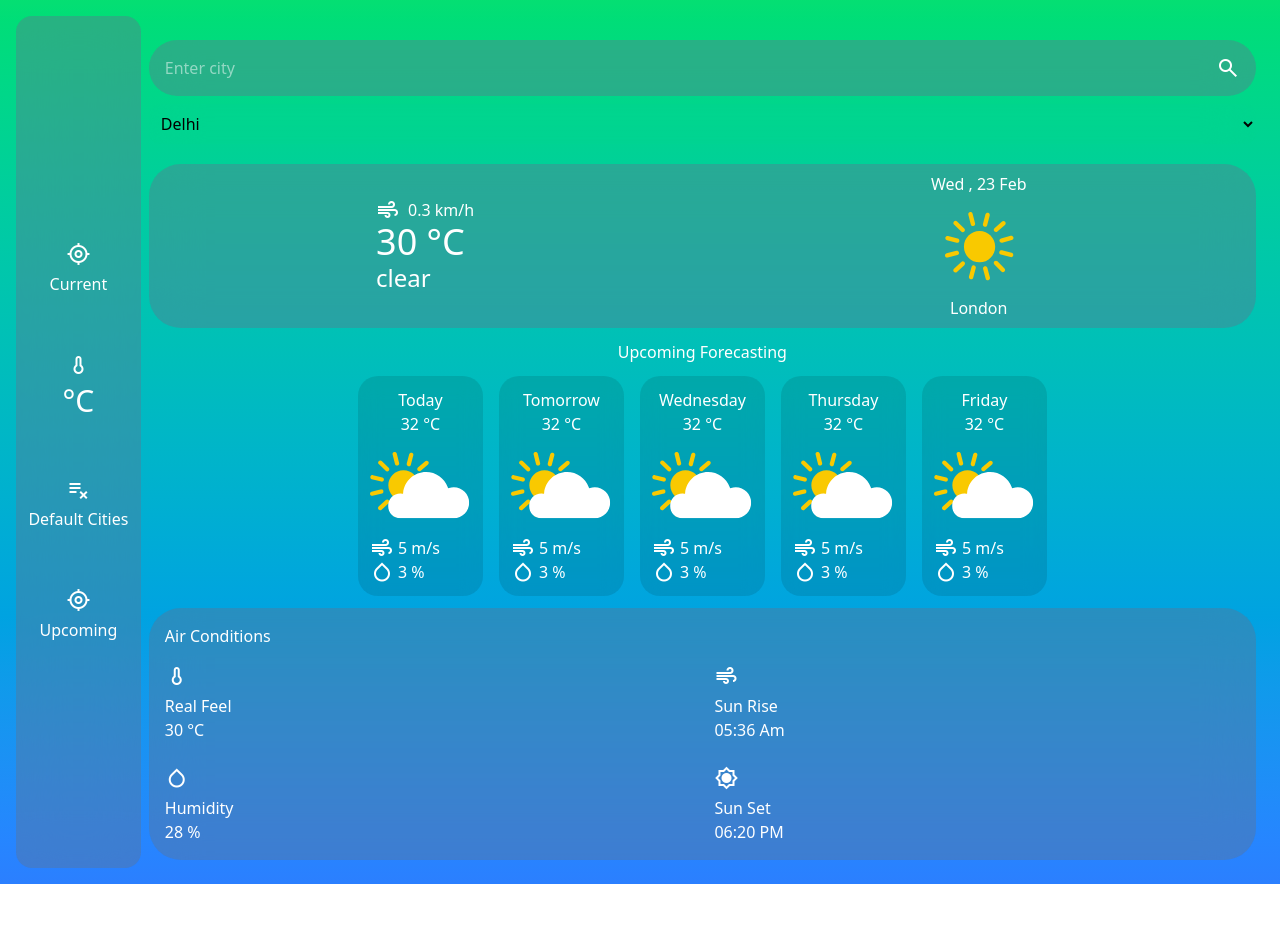
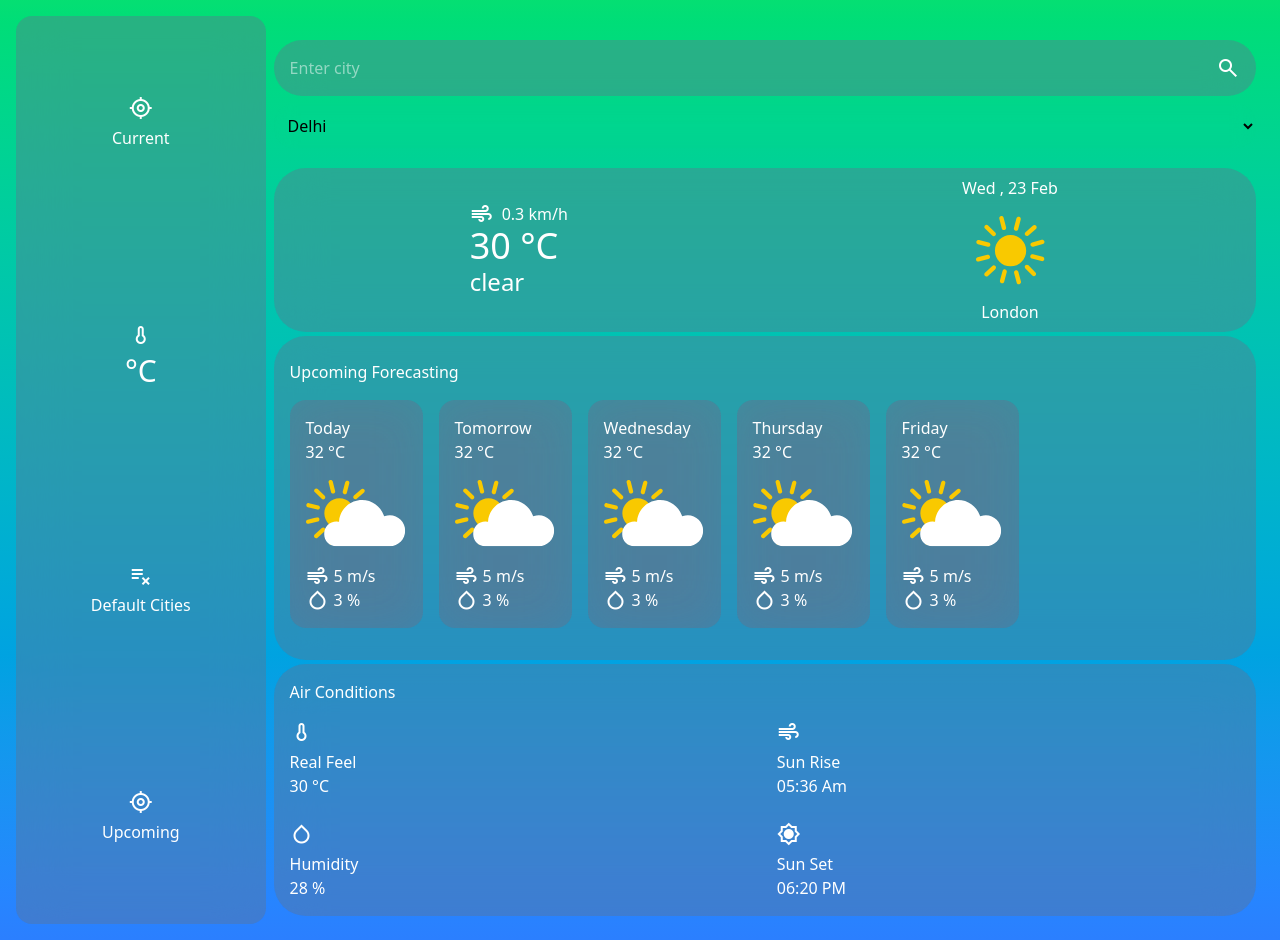
Before and after one commit to deepaktulera/Weather-Web-App, a website: page index.html in a window 1280 px wide. Before the commit the page ends 884 px from the top, so only its background shows below. Drawn offline with nearby package versions, Linux system fonts and the light colour scheme.

Commit message:
forecast ui update

```diff
--- a/index.html
+++ b/index.html
@@ -11,13 +11,13 @@
 
 <body>
     <div id="wrapper"
-        class="min-h-screen w-screen box-border p-4 text-white bg-linear-to-b from-green-400 to-blue-500 grid sm:grid-cols-[1fr_9fr]">
+        class="min-h-screen w-screen box-border p-4 text-white bg-linear-to-b from-green-400 to-blue-500 grid sm:grid-cols-[2fr_8fr]">
         <!-- Left aside bar -->
         <aside id="important-links"
-            class="bg-slate-500/40 backdrop-blur-xl rounded-2xl hidden sm:flex sm:flex-col sm:justify-center py-20 gap-8">
+            class="bg-slate-500/40 h-full backdrop-blur-xl rounded-2xl hidden sm:flex sm:flex-col sm:justify-center py-20 gap-8">
 
             <span id="close" class="material-symbols-outlined self-center flex cursor-pointer">close</span>
-            <section class="flex flex-col h-[50vh] justify-between items-center">
+            <section class="flex flex-col h-full justify-between items-center">
 
                 <button id="currect-location" class="cursor-pointer">
                     <span class="material-symbols-outlined">my_location</span>
@@ -45,12 +45,12 @@
         <!-- main container-->
         <main class="grid grid-cols-1 gap-1 p-2 ">
             <!-- serch bar -->
-            <header class="flex justify-between items-center py-4 md:flex-none">
+            <header class="w-full flex justify-evenly gap-3 items-center py-4 md:flex-none">
                 <button class="menu sm:hidden">
                     <span class="material-symbols-outlined">menu</span>
                 </button>
 
-                <div class="serch-box md:w-full">
+                <div class="serch-box w-full">
 
                     <!-- Search bar -->
                     <div
@@ -90,56 +90,71 @@
             </section>
 
             <!-- Upcoming forecasting -->
-            <section class=" py-2 md:mx-auto overflow-x-auto md:text-center  rounded-4xl p-2">
+            <section
+                class="bg-slate-500/40 backdrop-blur-xl px-4 rounded-4xl flex justify-center flex-col py-6 gap-2">
                 <h2>Upcoming Forecasting</h2>
+                <div class="w-full py-2">
 
-                <div id="forecastItems" class="flex gap-4 shrink-0 items-center overflow-x-auto mt-3 hide-scroll">
 
-                    <div class="time p-4 min-w-30 bg-slate-500/40 backdrop-blur-xl rounded-2xl">
+                    <div id="forecastItems"
+                        class="w-full flex gap-4 shrink-0 items-center overflow-x-auto hide-scroll">
+
+                        <div class="p-4 min-w-30 bg-slate-500/40 backdrop-blur-xl rounded-2xl">
                             <h2>Today</h2>
                             <h2>32 °C</h2>
                             <img src="assest/clouds.svg" alt="">
-                        <p class="flex items-center gap-1"><span class="material-symbols-outlined">air</span>5 m/s</p>
-                        <p class="flex items-center gap-1"><span class="material-symbols-outlined">humidity_low</span>3
+                            <p class="flex items-center gap-1"><span class="material-symbols-outlined">air</span>5 m/s
+                            </p>
+                            <p class="flex items-center gap-1"><span
+                                    class="material-symbols-outlined">humidity_low</span>3
                                 %</p>
                         </div>
 
-                    <div class="time p-4 min-w-30 bg-slate-500/40 backdrop-blur-xl rounded-2xl">
+                        <div class="p-4 min-w-30 bg-slate-500/40 backdrop-blur-xl rounded-2xl">
                             <h2>Tomorrow</h2>
                             <h2>32 °C</h2>
                             <img src="assest/clouds.svg" alt="">
-                        <p class="flex items-center gap-1"><span class="material-symbols-outlined">air</span>5 m/s</p>
-                        <p class="flex items-center gap-1"><span class="material-symbols-outlined">humidity_low</span>3
+                            <p class="flex items-center gap-1"><span class="material-symbols-outlined">air</span>5 m/s
+                            </p>
+                            <p class="flex items-center gap-1"><span
+                                    class="material-symbols-outlined">humidity_low</span>3
                                 %</p>
                         </div>
 
-                    <div class="time p-4 min-w-30 bg-slate-500/40 backdrop-blur-xl rounded-2xl">
+                        <div class="p-4 min-w-30 bg-slate-500/40 backdrop-blur-xl rounded-2xl">
                             <h2>Wednesday</h2>
                             <h2>32 °C</h2>
                             <img src="assest/clouds.svg" alt="">
-                        <p class="flex items-center gap-1"><span class="material-symbols-outlined">air</span>5 m/s</p>
-                        <p class="flex items-center gap-1"><span class="material-symbols-outlined">humidity_low</span>3
+                            <p class="flex items-center gap-1"><span class="material-symbols-outlined">air</span>5 m/s
+                            </p>
+                            <p class="flex items-center gap-1"><span
+                                    class="material-symbols-outlined">humidity_low</span>3
                                 %</p>
                         </div>
 
-                    <div class="time p-4 min-w-30 bg-slate-500/40 backdrop-blur-xl rounded-2xl">
+                        <div class="p-4 min-w-30 bg-slate-500/40 backdrop-blur-xl rounded-2xl">
                             <h2>Thursday</h2>
                             <h2>32 °C</h2>
                             <img src="assest/clouds.svg" alt="">
-                        <p class="flex items-center gap-1"><span class="material-symbols-outlined">air</span>5 m/s</p>
-                        <p class="flex items-center gap-1"><span class="material-symbols-outlined">humidity_low</span>3
+                            <p class="flex items-center gap-1"><span class="material-symbols-outlined">air</span>5 m/s
+                            </p>
+                            <p class="flex items-center gap-1"><span
+                                    class="material-symbols-outlined">humidity_low</span>3
                                 %</p>
                         </div>
 
-                    <div class="time p-4 min-w-30 bg-slate-500/40 backdrop-blur-xl rounded-2xl">
+                        <div class="p-4 min-w-30 bg-slate-500/40 backdrop-blur-xl rounded-2xl">
                             <h2>Friday</h2>
                             <h2>32 °C</h2>
                             <img src="assest/clouds.svg" alt="">
-                        <p class="flex items-center gap-1"><span class="material-symbols-outlined">air</span>5 m/s</p>
-                        <p class="flex items-center gap-1"><span class="material-symbols-outlined">humidity_low</span>3
+                            <p class="flex items-center gap-1"><span class="material-symbols-outlined">air</span>5 m/s
+                            </p>
+                            <p class="flex items-center gap-1"><span
+                                    class="material-symbols-outlined">humidity_low</span>3
                                 %</p>
                         </div>
 
+                    </div>
                 </div>
             </section>
             <!-- condition -->
```
Also changed, not shown: source/output.css. Lines whose indentation alone changed are shown as unchanged.
